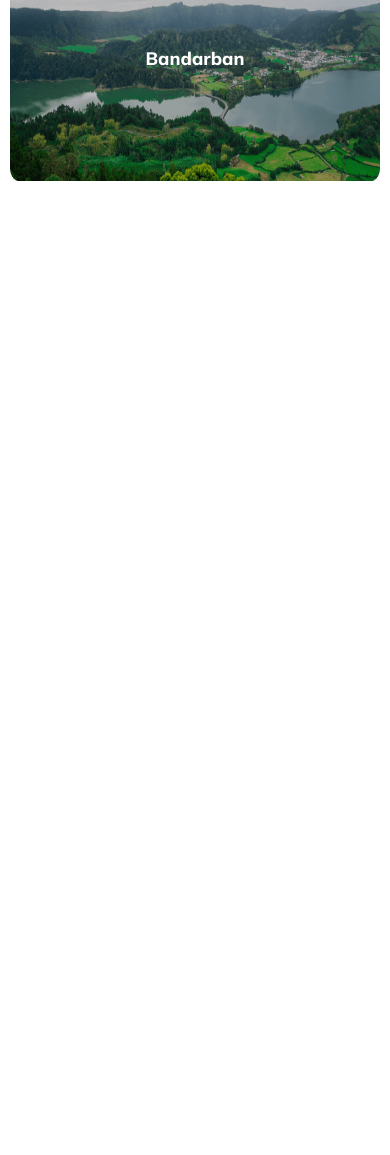
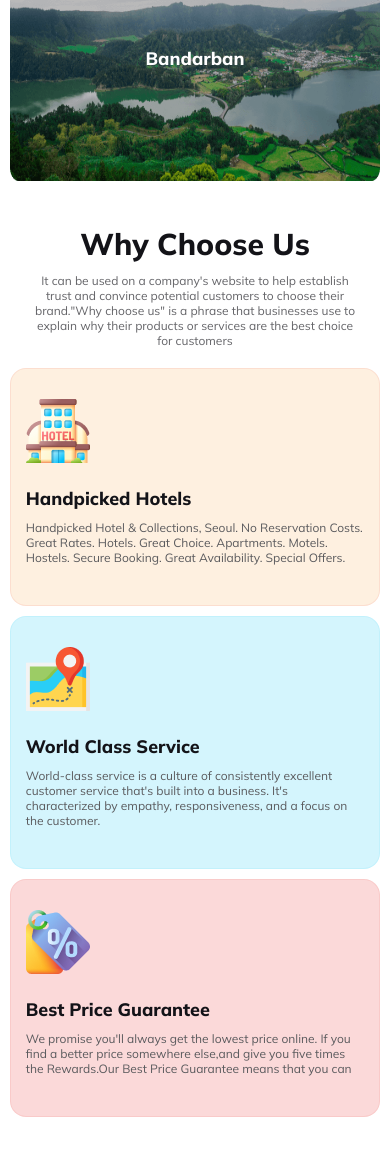
Before and after one commit to Sk-Monir/B9A2-Hero-Travel, a plain HTML site: page index.html in a window 390 px wide. Shown: the part 3067-4222 px from the top of the page. Before the commit the page ends 3292 px from the top, so only its background shows below. Drawn offline with Linux system fonts and the light colour scheme.

Commit message:
why Choose Us Section Responsive

```diff
--- a/css/style.css
+++ b/css/style.css
@@ -317,7 +317,53 @@ Main Section End
 }
 
 /* Choose Your Destination Section End */
+/* Choose Us Section Start */
+#chooseUs .sec_text {
+    width: 60%;
+    margin: 0 auto;
+}
 
+#chooseUs .choose_card_container {
+    margin-top: 40px;
+}
+
+#chooseUs .choose_card_1 {
+    display: grid;
+    grid-template-columns: repeat(2, 1fr);
+    gap: 20px;
+}
+
+#chooseUs .choose_card_2 {
+    width: 50%;
+    margin: 0 auto;
+    margin-top: 20px;
+}
+
+#chooseUs .choose_card_item_1,
+#chooseUs .choose_card_item_2,
+#chooseUs .choose_card_item_3 {
+    width: 100%;
+    padding: 50px 30px;
+    border-radius: 16px;
+    background: #FBB56333;
+    border: 1px solid rgba(233, 68, 64, 0.10);
+}
+
+#chooseUs .choose_card_item_2 {
+    background: rgba(41, 206, 246, 0.2);
+    border: 1px solid rgba(41, 206, 246, 0.10);
+}
+
+#chooseUs .choose_card_item_3 {
+    background: rgba(233, 68, 64, 0.2);
+    border: 1px solid rgba(233, 68, 64, 0.10);
+}
+
+#chooseUs img {
+    margin-bottom: 20px;
+}
+
+/* Choose Us Section End */
 /* ------------------------------------------------------------------------
 ---------------------------------------------------------------------------
 Main Section End
@@ -458,6 +504,32 @@ mobile device
         grid-template-columns: repeat(1, 1fr);
     }
 
+    /* Choose Us Section  Responsive*/
+    #chooseUs .sec_text {
+        width: 90%;
+        margin: 0 auto;
+    }
+
+    #chooseUs .choose_card_container {
+        margin-top: 20px;
+    }
+
+    #chooseUs .choose_card_1 {
+        grid-template-columns: repeat(1, 1fr);
+        gap: 10px;
+    }
+
+    #chooseUs .choose_card_2 {
+        width: 100%;
+        margin-top: 10px;
+    }
+
+    #chooseUs .choose_card_item_1,
+    #chooseUs .choose_card_item_2,
+    #chooseUs .choose_card_item_3 {
+        padding: 30px 15px;
+    }
+
 }
 
 /*-------------------------------------------------------------------------
@@ -591,6 +663,32 @@ Tablet device
     #destination .destination_card_2 .item-d-none {
         display: none;
     }
+
+    /* Choose Us Section  Responsive*/
+    #chooseUs .sec_text {
+        width: 80%;
+        margin: 0 auto;
+    }
+
+    #chooseUs .choose_card_container {
+        margin-top: 20px;
+    }
+
+    #chooseUs .choose_card_1 {
+        grid-template-columns: repeat(1, 1fr);
+        gap: 10px;
+    }
+
+    #chooseUs .choose_card_2 {
+        width: 100%;
+        margin-top: 10px;
+    }
+
+    #chooseUs .choose_card_item_1,
+    #chooseUs .choose_card_item_2,
+    #chooseUs .choose_card_item_3 {
+        padding: 35px 20px;
+    }
 }
 
 /* ------------------------------------------------------------------------
--- a/index.html
+++ b/index.html
@@ -86,7 +86,8 @@
                                 <li class="sec_text">Wildlife tourism: A type of tourism that explores the wildlife of a
                                     place</li>
                             </ul>
-                            <p class="sec_text_2">Our main services are arranging package tours every part of the country,
+                            <p class="sec_text_2">Our main services are arranging package tours every part of the
+                                country,
                                 city sightseeing, river cruising, air
                                 ticketing, hotel booking language interpreter.Looking for Solo Trip, Group Tour,
                                 Corporate
@@ -147,7 +148,49 @@
                 </div>
             </div>
         </section>
-        <!-- Choose Your Destination Section Start-->
+        <!-- Choose Your Destination Section End-->
+        <!-- Choose Us Section Start -->
+        <section id="chooseUs">
+            <div class="container ">
+                <h2 class="sec_ttl center">Why Choose Us</h2>
+                <p class="sec_text center">It can be used on a company's website to help establish trust and convince
+                    potential
+                    customers to choose their brand."Why choose us" is a phrase that businesses use to explain why their
+                    products or services are the best choice for
+                    customers</p>
+
+                <div class="choose_card_container">
+                    <div class="choose_card_1">
+                        <div class="choose_card_item_1">
+                            <img src="./Images/hotel 1.png" alt="">
+                            <h4 class="sec_ttl_2">Handpicked Hotels</h4>
+                            <p class="sec_text_2">Handpicked Hotel & Collections, Seoul. No Reservation Costs. Great
+                                Rates. Hotels. Great Choice. Apartments. Motels.
+                                Hostels. Secure Booking. Great Availability. Special Offers.</p>
+                        </div>
+                        <div class="choose_card_item_2">
+                            <img src="./Images/map 1.png" alt="">
+                            <h4 class="sec_ttl_2">World Class Service</h4>
+                            <p class="sec_text_2">World-class service is a culture of consistently excellent customer
+                                service that's built into a business. It's
+                                characterized by empathy, responsiveness, and a focus on the customer.</p>
+                        </div>
+                    </div>
+                    <div class="choose_card_2">
+                        <div class="choose_card_item_3">
+                            <img src="./Images/Group.png" alt="">
+                            <h4 class="sec_ttl_2">Best Price Guarantee</h4>
+                            <p class="sec_text_2">We promise you'll always get the lowest price online. If you find a
+                                better price somewhere else,and give
+                                you five times the Rewards.Our Best Price Guarantee means that you can</p>
+                        </div>
+                    </div>
+
+                </div>
+
+            </div>
+        </section>
+        <!--Choose Us Section End-->
 
     </main>
     <!-- Main Section End -->
```
Also changed, not shown: Images/Group.png (added), Images/hotel 1.png (added), Images/map 1.png (added).
